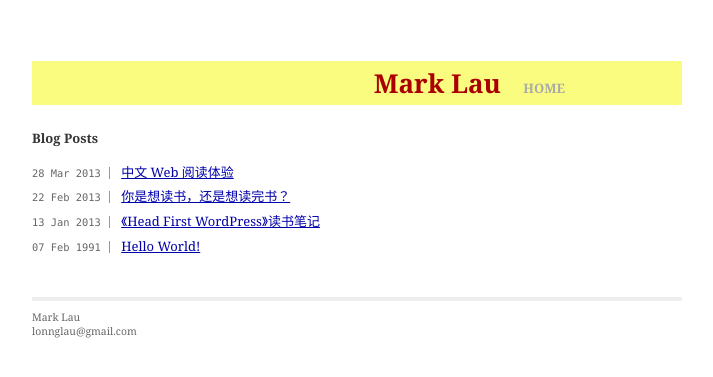
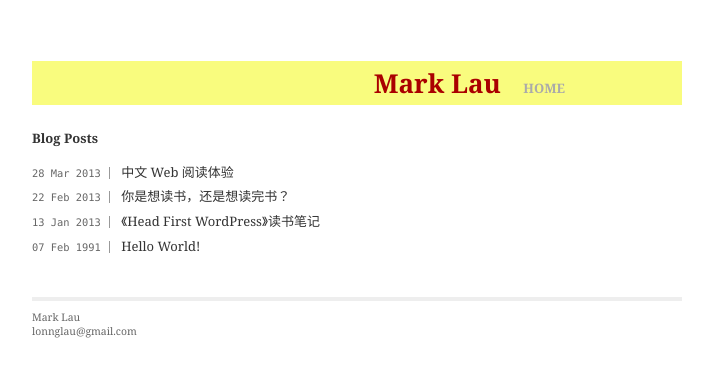
Before and after one commit to yuel/lonn.github.com, a Jekyll site: the page built from index.html, in a window 1280 px wide. Shown: the top 377 px of the page, without its empty margins (283-996 px from the left). Built offline with Jekyll 4.4.1, drawn with Linux system fonts in a browser that asks for light colours.

Commit message:
Update screen.css

```diff
--- a/css/screen.css
+++ b/css/screen.css
@@ -31,7 +31,7 @@ p {
 }
 
 a {
-  color: #00a;
+  color: #333;
 }
 
 a:hover {
@@ -58,8 +58,13 @@ ul.posts li {
   line-height: 1.7px;
 }
 
-ul.posts li a {
+ul.posts li a, ul.posts li a:hover {
+  text-decoration: none;
   padding-left: 8px;
+}
+
+ul.posts li a:hover {
+  background: #f9fc7e;
 }
 
 /* Site */
```
